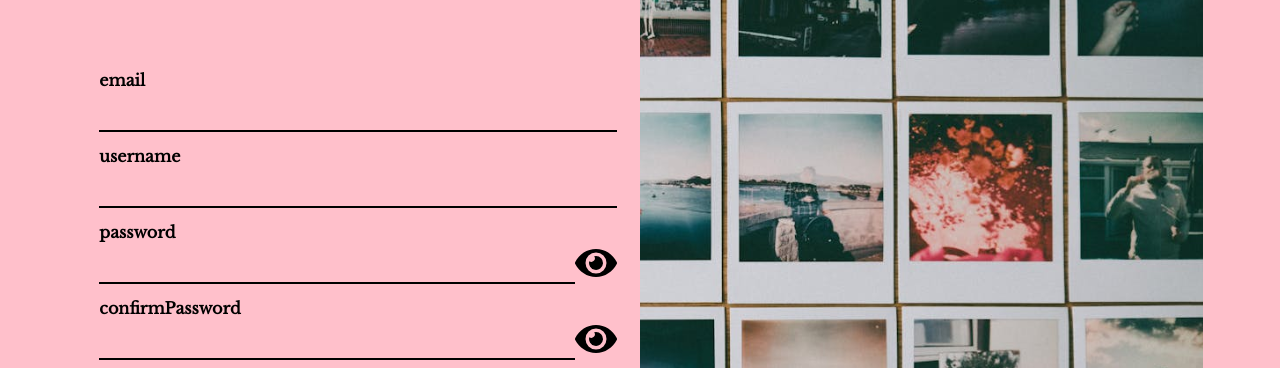
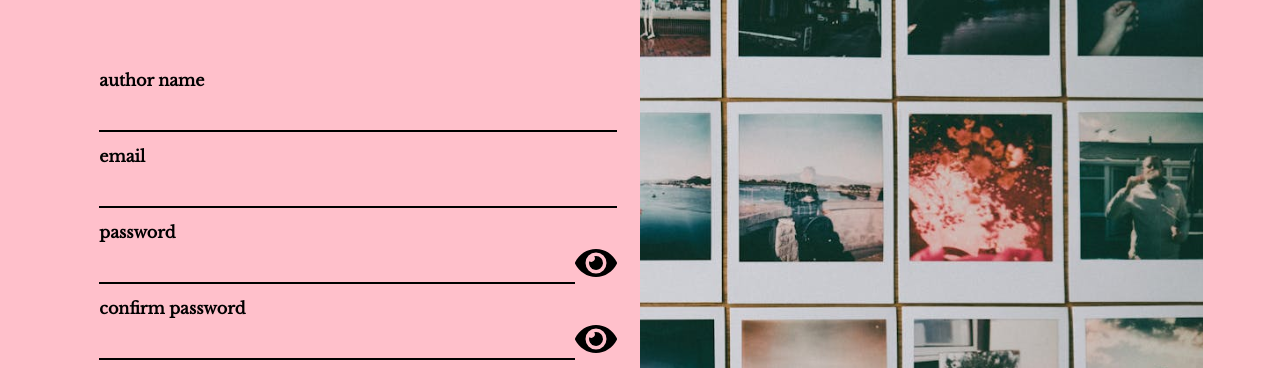
Before and after one commit to DougieHawes/storygram-client, a React (Create React App) app: page /#/signup in a window 1280 px wide. Shown: the part 135-503 px from the top of the page. Built offline with nearby package versions, Linux system fonts and the light colour scheme.

Commit message:
added signin routes

```diff
--- a/src/components/routes/auth/SignIn.js
+++ b/src/components/routes/auth/SignIn.js
@@ -12,11 +12,11 @@ import "./style.scss";
 
 const SignIn = () => {
   const [formData, setFormData] = useState({
-    username: "",
+    authorName: "",
     password: "",
   });
 
-  const { username, password } = formData;
+  const { authorName, password } = formData;
 
   const navigate = useNavigate();
 
@@ -33,7 +33,7 @@ const SignIn = () => {
       );
 
       setFormData({
-        email: "",
+        authorName: "",
         password: "",
       });
 
@@ -52,15 +52,15 @@ const SignIn = () => {
         <div className="auth-page">
           <form className="form" onSubmit={handleSubmit}>
             <Input1
-              name="username"
+              label="author name"
+              name="authorName"
               onChange={handleChange}
-              placeholder="enter username"
-              value={username}
+              value={authorName}
             />
             <Input1
+              label="password"
               name="password"
               onChange={handleChange}
-              placeholder="enter password"
               type="password"
               value={password}
             />
--- a/src/components/routes/auth/SignUp.js
+++ b/src/components/routes/auth/SignUp.js
@@ -12,13 +12,13 @@ import "./style.scss";
 
 const SignUp = () => {
   const [formData, setFormData] = useState({
+    authorName: "",
     email: "",
-    username: "",
     password: "",
     confirmPassword: "",
   });
 
-  const { email, username, password, confirmPassword } = formData;
+  const { authorName, email, password, confirmPassword } = formData;
 
   const navigate = useNavigate();
 
@@ -29,14 +29,17 @@ const SignUp = () => {
     e.preventDefault();
 
     try {
-      await axios.post(
+      console.log(formData);
+      const response = await axios.post(
         `${process.env.REACT_APP_SERVER_URL}/author/signup`,
         formData
       );
 
+      console.log(response.data);
+
       setFormData({
         email: "",
-        username: "",
+        authorName: "",
         password: "",
         confirmPassword: "",
       });
@@ -53,15 +56,27 @@ const SignUp = () => {
       content={
         <div className="auth-page">
           <form className="form" onSubmit={handleSubmit}>
-            <Input1 name="email" onChange={handleChange} value={email} />
-            <Input1 name="username" onChange={handleChange} value={username} />
             <Input1
+              label="author name"
+              name="authorName"
+              onChange={handleChange}
+              value={authorName}
+            />
+            <Input1
+              label="email"
+              name="email"
+              onChange={handleChange}
+              value={email}
+            />
+            <Input1
+              label="password"
               name="password"
               onChange={handleChange}
               type="password"
               value={password}
             />
             <Input1
+              label="confirm password"
               name="confirmPassword"
               onChange={handleChange}
               type="password"
--- a/src/components/utils/inputs.js
+++ b/src/components/utils/inputs.js
@@ -3,12 +3,12 @@ import { FaEye, FaEyeSlash } from "react-icons/fa";
 
 import "./style.scss";
 
-export const Input1 = ({ name, onChange, type = "text", value }) => {
+export const Input1 = ({ label, name, onChange, type = "text", value }) => {
   const [showPassword, setShowPassword] = useState(false);
 
   return (
     <>
-      <label className="input-label">{name}</label>
+      <label className="input-label">{label}</label>
       <div className="input-container">
         <input
           className="input"
```
